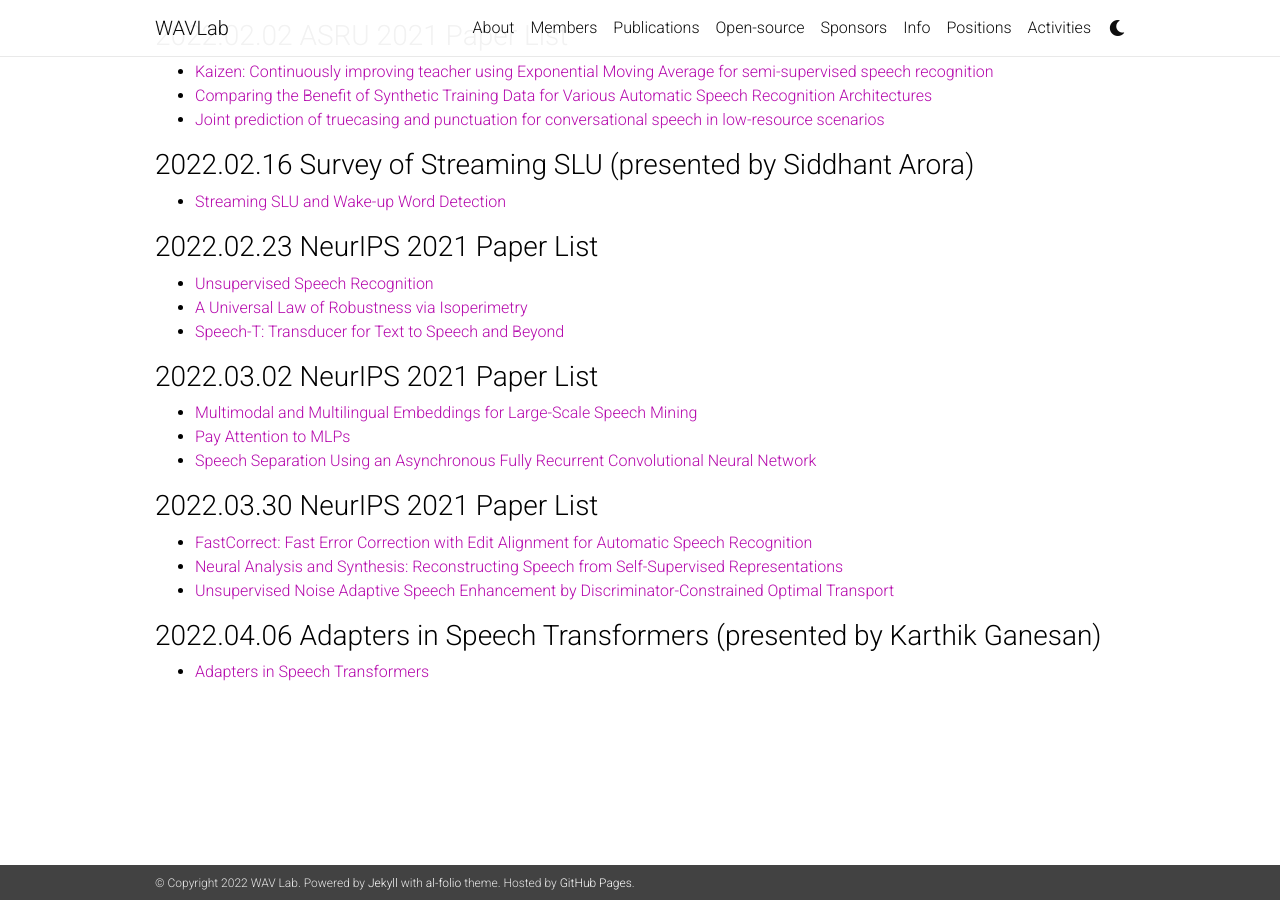
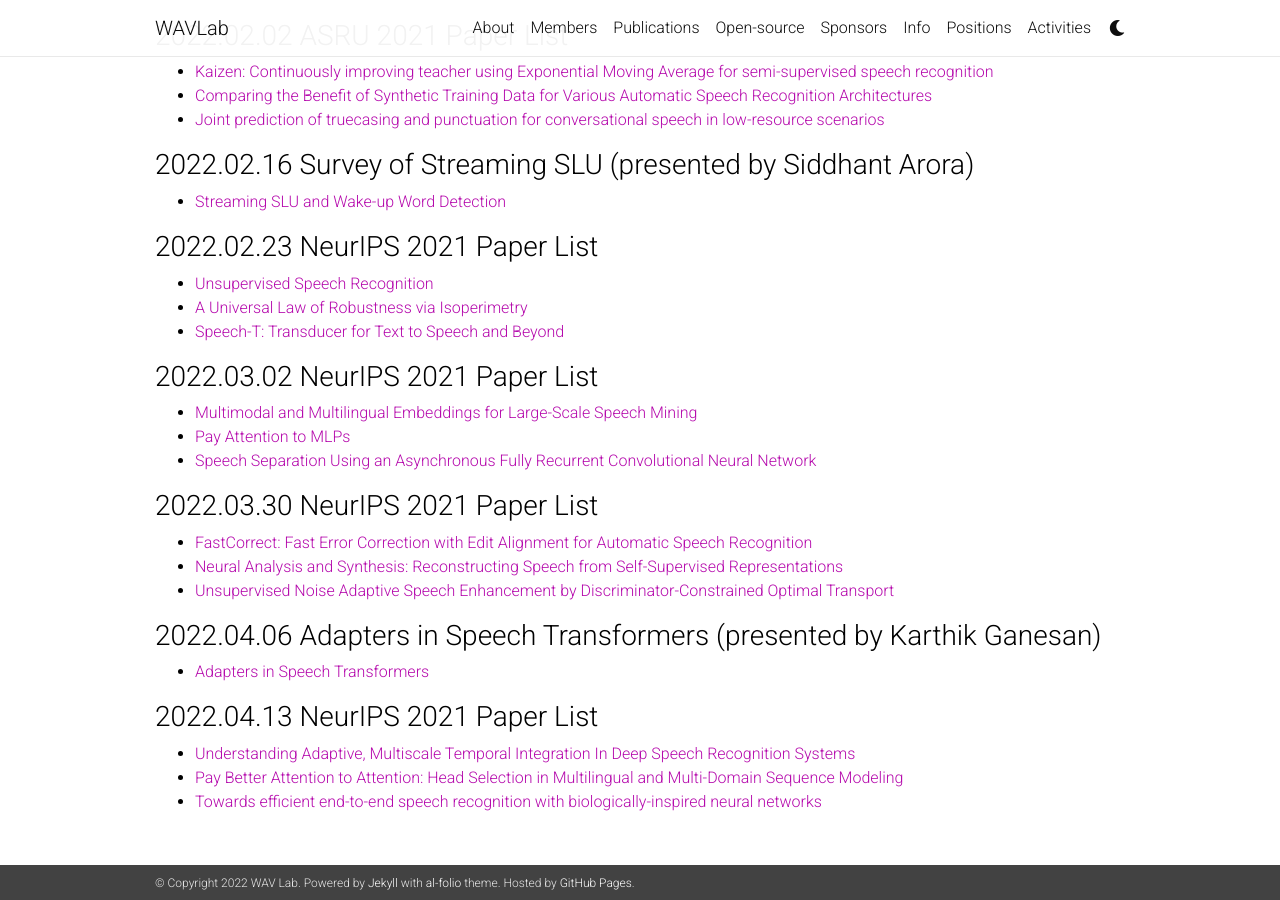
Before and after one commit to shinjiwlab/shinjiwlab.github.io, a Jekyll site: the page built from _posts/2022-12-31-reading-group.md, in a window 1280 px wide and 900 px high, scrolled down 522 px. Built offline with Jekyll 4.4.1, drawn with Linux system fonts in a browser that asks for light colours; nearby versions of some CDN libraries; a style sheet for code colours, icons or effects is not loaded.

Commit message:
update reading group, april 13

```diff
--- a/_posts/2022-12-31-reading-group.md
+++ b/_posts/2022-12-31-reading-group.md
@@ -44,3 +44,8 @@ comments: false
 
 ### 2022.04.06 Adapters in Speech Transformers (presented by Karthik Ganesan)
 - [Adapters in Speech Transformers](https://github.com/shinjiwlab/shinjiwlab.github.io/tree/source/assets/pdf/2022-04-06-Adapters.pdf)
+
+### 2022.04.13 NeurIPS 2021 Paper List
+- [Understanding Adaptive, Multiscale Temporal Integration In Deep Speech Recognition Systems](https://nips.cc/virtual/2021/poster/28735)
+- [Pay Better Attention to Attention: Head Selection in Multilingual and Multi-Domain Sequence Modeling](https://nips.cc/virtual/2021/poster/26058)
+- [Towards efficient end-to-end speech recognition with biologically-inspired neural networks](https://nips.cc/virtual/2021/workshop/21839#wse-detail-34284)
```
